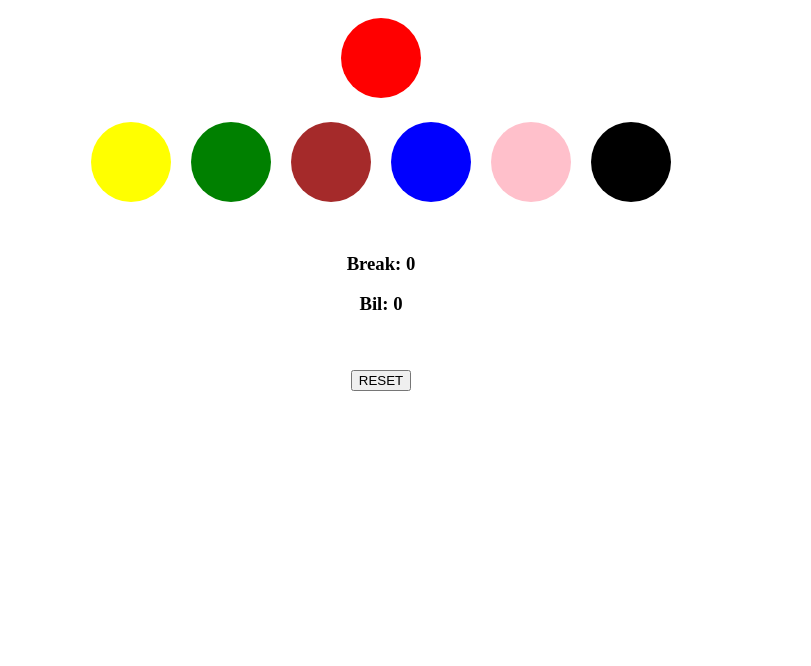
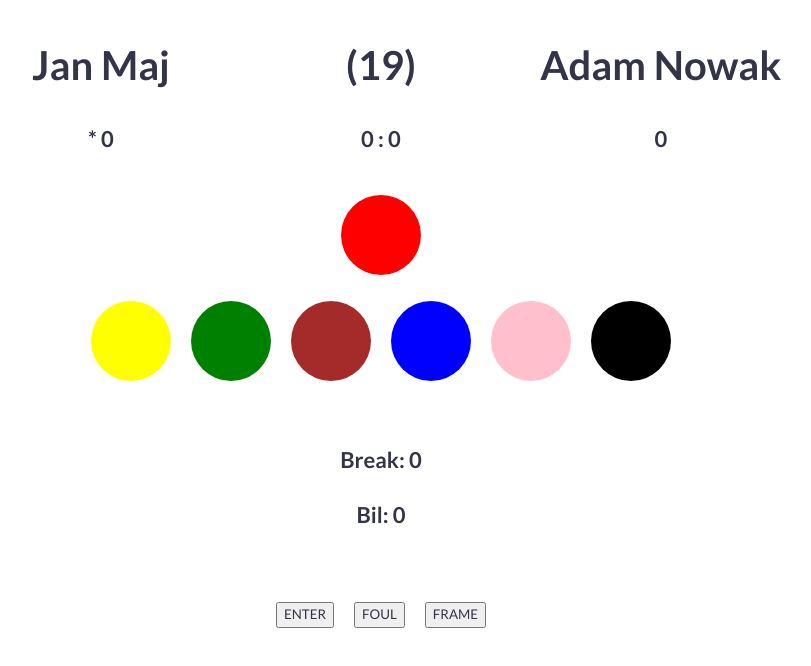
Before and after one commit to mateuszrusin/snooker, an Angular app: page / in a window 1280 px wide. Shown: the top 666 px of the page, without its empty margins (259-1070 px from the left). Built offline with nearby package versions, Linux system fonts and the light colour scheme.

Commit message:
Intruducing players and frames and fouls!

```diff
--- a/src/app/app.component.css
+++ b/src/app/app.component.css
@@ -1,5 +1,12 @@
-.balls {
+.ball {
     width: 100px;
     height: 100px;
     cursor: pointer;
 }
+.mini {
+    width: 10px;
+    height: 10px;
+}
+button {
+    margin: 0px 10px;
+}
--- a/src/app/app.component.html
+++ b/src/app/app.component.html
@@ -1,6 +1,23 @@
-<div style="text-align: center">
+<div class="center">
+    <div class="container">
+        <div class="row">
+            <div class="col-5">
+                <h1 class="center">{{player1.name}}</h1>
+                <h3><span *ngIf="activePlayer == player1">*</span> {{player1.points}}</h3>
+            </div>
+            <div class="col-2">
+                <h1 class="center">(19)</h1>
+                <h3>{{player1.frames}} : {{player2.frames}}</h3>
+            </div>
+            <div class="col-5">
+                <h1 class="center">{{player2.name}}</h1>
+                <h3>{{player2.points}}<span *ngIf="activePlayer == player2">*</span></h3>
+            </div>
+        </div>
+    </div>
+
     <span *ngFor="let ball of balls">
-        <svg class="balls">
+        <svg class="ball">
             <circle cx="50" cy="50" r="40" attr.fill="{{ball.color}}" (click)="onSelect(ball)" />
         </svg>
         <br *ngIf="ball.points == 1">
@@ -9,10 +26,12 @@
     <h3>Break: {{break.total}}</h3>
     <h3>Bil: {{break.order.length}}</h3>
     <span *ngFor="let ball of break.order">
-        <svg height="10" width="10">
+        <svg class="mini">
             <circle cx="5" cy="5" r="5" attr.fill="{{ball.color}}" />
         </svg>
     </span>
     <br /><br />
-    <button (click)="reset()">RESET</button>
+    <button (click)="enter()">ENTER</button>
+    <button (click)="foul()">FOUL</button>
+    <button (click)="frame()">FRAME</button>
 </div>
--- a/src/app/app.component.ts
+++ b/src/app/app.component.ts
@@ -1,5 +1,7 @@
 import { Component } from '@angular/core';
 import { Ball } from './ball';
+import { Player } from './player';
+import { Break } from "./break";
 import { BALLS } from './balls';
 
 
@@ -9,22 +11,89 @@ import { BALLS } from './balls';
   styleUrls: ['./app.component.css']
 })
 
-export class AppComponent {
+export class AppComponent implements OnInit {
     balls = BALLS;
-    break = {
-        total: 0,
-        order: []
+    break: Break;
+    activePlayer: Player;
+
+    player1: Player = {
+        name: 'Jan Maj',
+        points: 0,
+        frames: 0
+    }
+    player2: Player = {
+        name: 'Adam Nowak',
+        points: 0,
+        frames: 0
+    }
+
+    ngOnInit(): void {
+        this.togglePlayers();
+        this.resetBreak();
     }
 
     onSelect(ball: Ball): void {
-        this.break.order.push(ball);
-        this.break.total += ball.points;
+        this.updateBreak(ball);
+        this.activePlayer.points += ball.points;
     }
 
-    reset(): void {
+    enter(): void {
+        this.resetBreak();
+        this.togglePlayers();
+    }
+
+    frame(): void {
+        var winner = this.chooseFrameWinner();
+
+        if (winner) {
+            winner.frames++;
+            this.startFrame();
+        } else {
+            alert("Draw, need to re-spot black :D")
+            this.resetBreak();
+        }
+    }
+
+    togglePlayers(): void {
+        this.activePlayer = (this.activePlayer == this.player1 ? this.player2 : this.player1);
+    }
+
+    resetBreak(): void {
         this.break = {
             total: 0,
             order: []
         }
     }
+
+    updateBreak(ball: Ball): void {
+        this.break.order.push(ball);
+        this.break.total += ball.points;
+    }
+
+    foul(): void {
+        this.enter();
+        this.activePlayer.points += AppComponent.showFoulPrompt();
+    }
+
+    static showFoulPrompt(): number {
+        return parseInt(prompt());
+    }
+
+    chooseFrameWinner(): Player {
+        switch(true) {
+            case this.player1.points > this.player2.points:
+                return this.player1;
+            case this.player1.points < this.player2.points:
+                return this.player2;
+            default:
+                return null;
+        }
+    }
+
+    startFrame(): void {
+        this.player1.points = 0;
+        this.player2.points = 0;
+        this.resetBreak();
+    }
+
 }
--- a/src/app/balls.ts
+++ b/src/app/balls.ts
@@ -1,3 +1,5 @@
+import { Ball } from './ball';
+
 export const BALLS: Ball[] = [
     { points: 1, color: 'red' },
     { points: 2, color: 'yellow' },
--- /dev/null
+++ b/src/app/break.ts
@@ -0,0 +1,6 @@
+import { Ball } from './ball';
+
+export class Break {
+    total: number;
+    order: Ball[];
+}
--- /dev/null
+++ b/src/app/player.ts
@@ -0,0 +1,5 @@
+export class Player {
+    name: string;
+    points: number;
+    frames: number;
+}
--- a/src/styles.css
+++ b/src/styles.css
@@ -1 +1,250 @@
-/* You can add global styles to this file, and also import other style files */
+/**
+*** SIMPLE GRID
+*** (C) ZACH COLE 2016
+**/
+
+@import url(https://fonts.googleapis.com/css?family=Lato:400,300,300italic,400italic,700,700italic);
+
+/* UNIVERSAL */
+
+html,
+body {
+    height: 100%;
+    width: 100%;
+    margin: 0;
+    padding: 0;
+    left: 0;
+    top: 0;
+    font-size: 100%;
+}
+
+/* ROOT FONT STYLES */
+
+* {
+    font-family: 'Lato', Helvetica, sans-serif;
+    color: #333447;
+    line-height: 1.5;
+}
+
+/* TYPOGRAPHY */
+
+h1 {
+    font-size: 2.5rem;
+}
+
+h2 {
+    font-size: 2rem;
+}
+
+h3 {
+    font-size: 1.375rem;
+}
+
+h4 {
+    font-size: 1.125rem;
+}
+
+h5 {
+    font-size: 1rem;
+}
+
+h6 {
+    font-size: 0.875rem;
+}
+
+p {
+    font-size: 1.125rem;
+    font-weight: 200;
+    line-height: 1.8;
+}
+
+.font-light {
+    font-weight: 300;
+}
+
+.font-regular {
+    font-weight: 400;
+}
+
+.font-heavy {
+    font-weight: 700;
+}
+
+/* POSITIONING */
+
+.left {
+    text-align: left;
+}
+
+.right {
+    text-align: right;
+}
+
+.center {
+    text-align: center;
+    margin-left: auto;
+    margin-right: auto;
+}
+
+.justify {
+    text-align: justify;
+}
+
+/* ==== GRID SYSTEM ==== */
+
+.container {
+    width: 90%;
+    margin-left: auto;
+    margin-right: auto;
+}
+
+.row {
+    position: relative;
+    width: 100%;
+}
+
+.row [class^="col"] {
+    float: left;
+    margin: 0.5rem 2%;
+    min-height: 0.125rem;
+}
+
+.col-1,
+.col-2,
+.col-3,
+.col-4,
+.col-5,
+.col-6,
+.col-7,
+.col-8,
+.col-9,
+.col-10,
+.col-11,
+.col-12 {
+    width: 96%;
+}
+
+.col-1-sm {
+    width: 4.33%;
+}
+
+.col-2-sm {
+    width: 12.66%;
+}
+
+.col-3-sm {
+    width: 21%;
+}
+
+.col-4-sm {
+    width: 29.33%;
+}
+
+.col-5-sm {
+    width: 37.66%;
+}
+
+.col-6-sm {
+    width: 46%;
+}
+
+.col-7-sm {
+    width: 54.33%;
+}
+
+.col-8-sm {
+    width: 62.66%;
+}
+
+.col-9-sm {
+    width: 71%;
+}
+
+.col-10-sm {
+    width: 79.33%;
+}
+
+.col-11-sm {
+    width: 87.66%;
+}
+
+.col-12-sm {
+    width: 96%;
+}
+
+.row::after {
+    content: "";
+    display: table;
+    clear: both;
+}
+
+.hidden-sm {
+    display: none;
+}
+
+@media only screen and (min-width: 33.75em) {  /* 540px */
+    .container {
+        width: 80%;
+    }
+}
+
+@media only screen and (min-width: 45em) {  /* 720px */
+    .col-1 {
+        width: 4.33%;
+    }
+
+    .col-2 {
+        width: 12.66%;
+    }
+
+    .col-3 {
+        width: 21%;
+    }
+
+    .col-4 {
+        width: 29.33%;
+    }
+
+    .col-5 {
+        width: 37.66%;
+    }
+
+    .col-6 {
+        width: 46%;
+    }
+
+    .col-7 {
+        width: 54.33%;
+    }
+
+    .col-8 {
+        width: 62.66%;
+    }
+
+    .col-9 {
+        width: 71%;
+    }
+
+    .col-10 {
+        width: 79.33%;
+    }
+
+    .col-11 {
+        width: 87.66%;
+    }
+
+    .col-12 {
+        width: 96%;
+    }
+
+    .hidden-sm {
+        display: block;
+    }
+}
+
+@media only screen and (min-width: 60em) { /* 960px */
+    .container {
+        width: 75%;
+        max-width: 60rem;
+    }
+}
```
